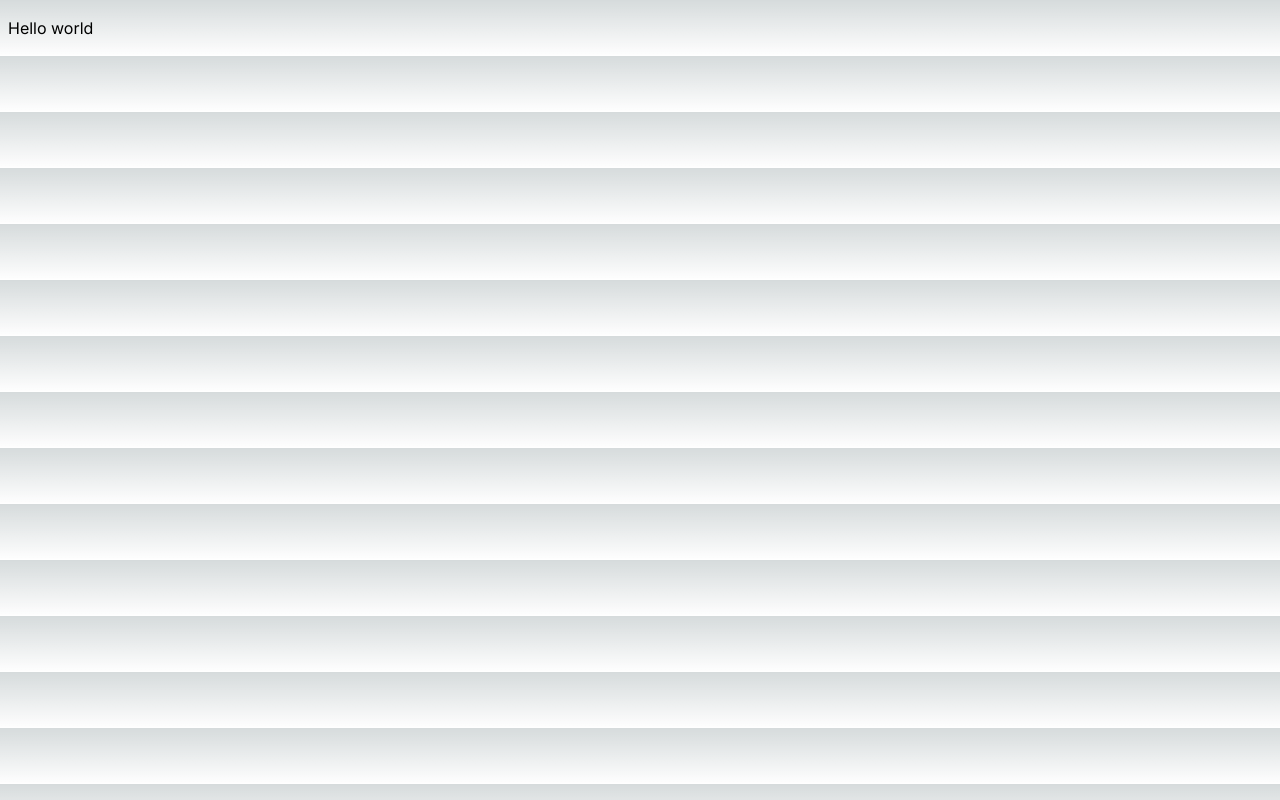
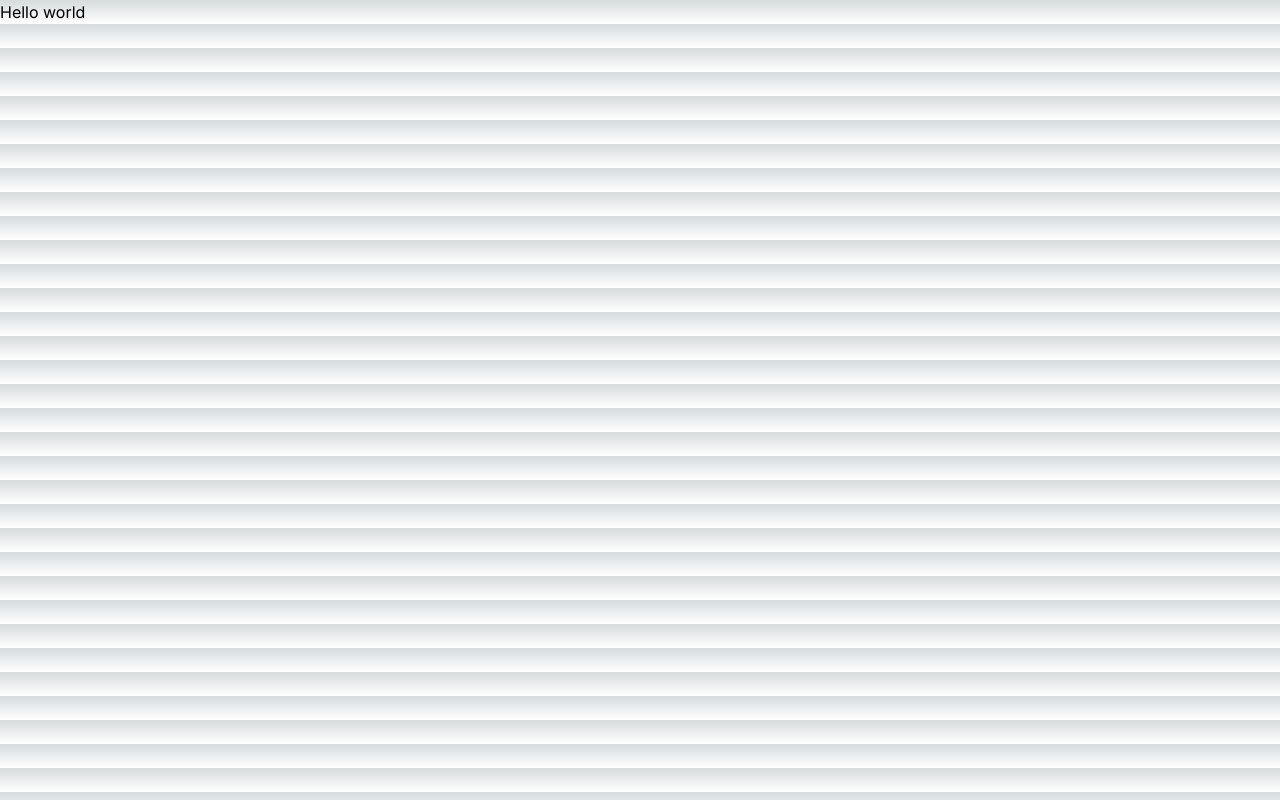
Before and after one commit to drakulicm/json-zod-transformer, a Next.js app: page / in a window 1280 px wide. Built offline with nearby package versions, Linux system fonts and the light colour scheme.

Commit message:
feat: Remove class names from page

```diff
--- a/src/app/page.tsx
+++ b/src/app/page.tsx
@@ -1,5 +1,5 @@
 const Home = () => {
-  return <main className="p-4 pl-2">Hello world</main>
+  return <main>Hello world</main>
 }
 
 export default Home
```
